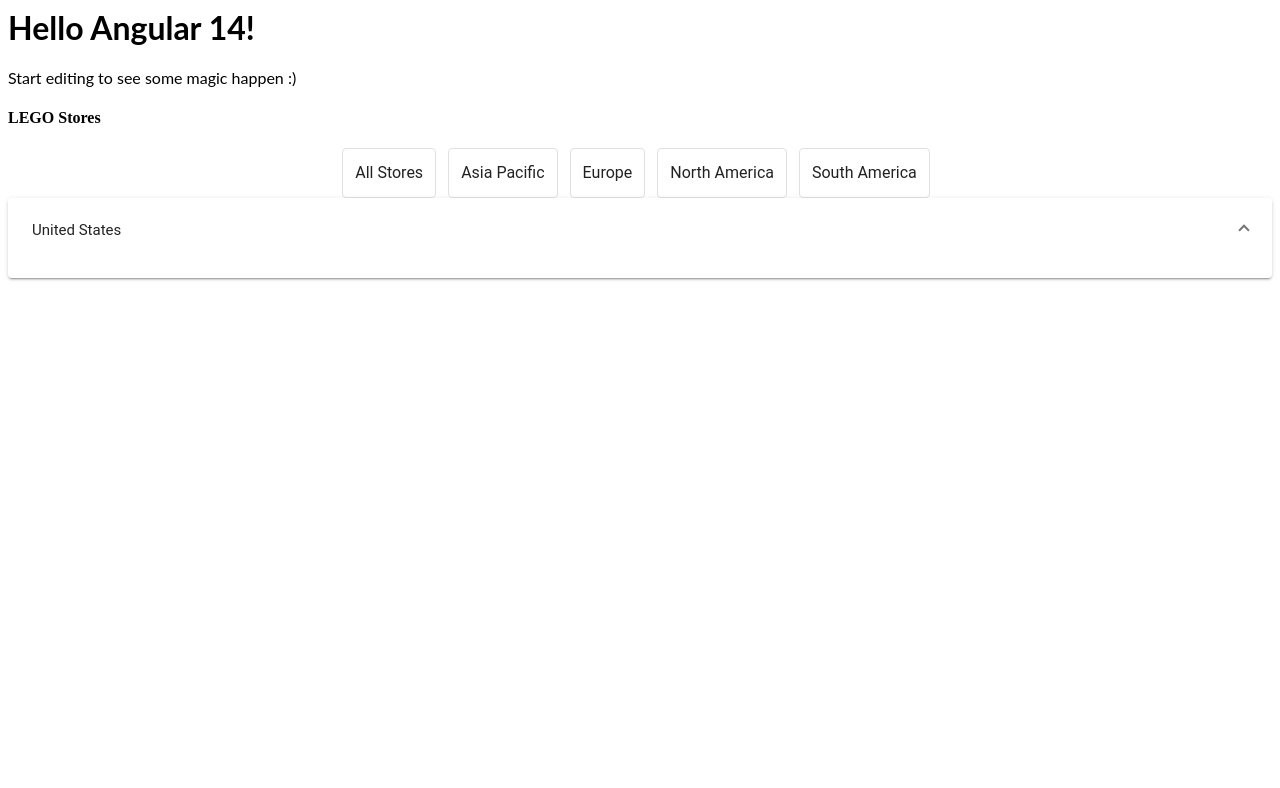
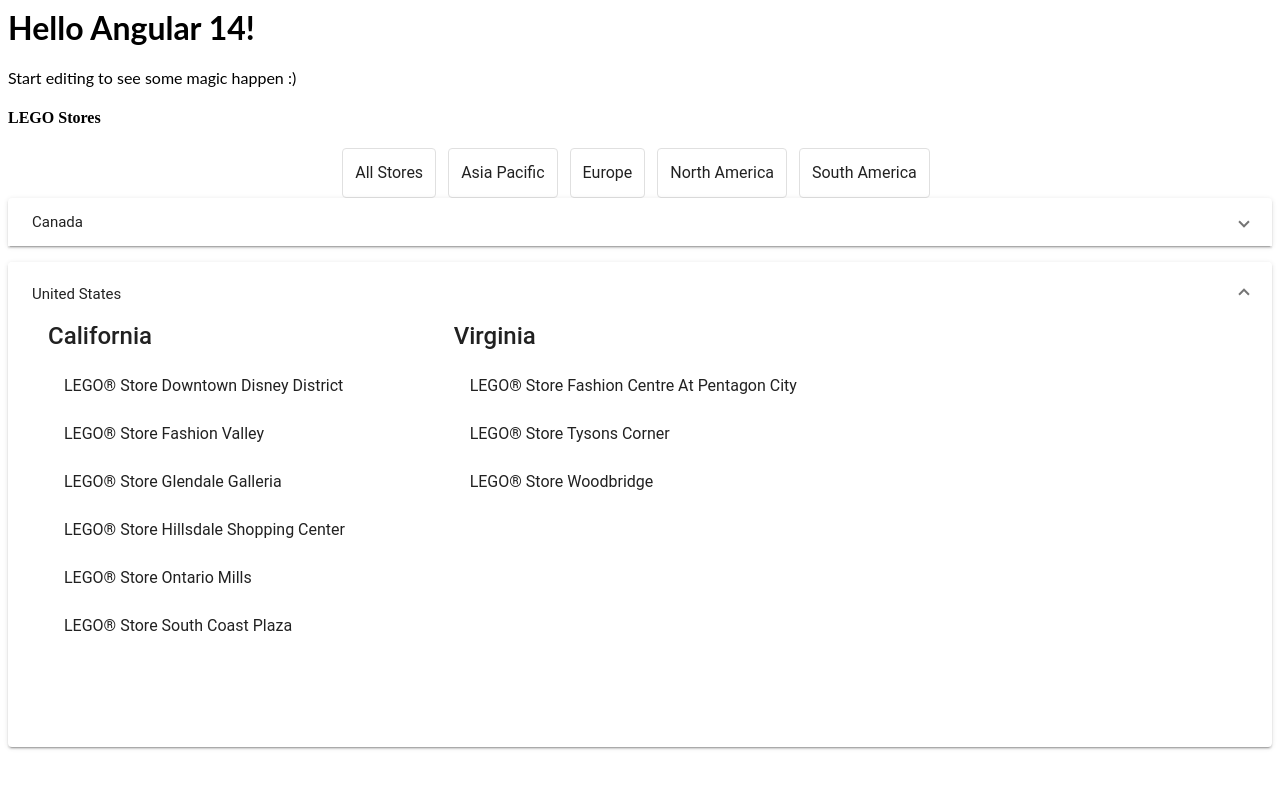
Before and after one commit to followsclosely/bricks-angular, an Angular app: page / in a window 1280 px wide. Both pictures are taken after a click on the button "United States". Shown: the top 788 px of the page. Built offline with nearby package versions, Linux system fonts and the light colour scheme.

Commit message:
5 files modified

```diff
--- a/src/app/app.component.css
+++ b/src/app/app.component.css
@@ -10,3 +10,8 @@
 .mat-form-field + .mat-form-field {
   margin-left: 8px;
 }
+
+mat-card {
+  width: 100%;
+  height: calc(100%);
+}
--- a/src/app/app.component.html
+++ b/src/app/app.component.html
@@ -14,10 +14,33 @@
 </div>
 
 <mat-accordion class="example-headers-align" multi>
-  <mat-expansion-panel>
+  <mat-expansion-panel *ngFor="let country of franchises">
     <mat-expansion-panel-header>
-      <mat-panel-title>United States</mat-panel-title>
+      <mat-panel-title>{{country.name}}</mat-panel-title>
     </mat-expansion-panel-header>
+    <div *ngIf="country.franchises">
+      <mat-list role="list">
+        <mat-list-item *ngFor="let franchise of country.franchises">
+          {{franchise.name}}
+        </mat-list-item>
+      </mat-list>
+    </div>
+    <div *ngIf="country.groups">
+    <mat-grid-list cols="3">
+      <mat-grid-tile *ngFor="let group of country.groups" [colspan]="1" [rowspan]="1">
+        <mat-card class="my-card">
+          <mat-card-title>{{group.name}}</mat-card-title>
+          <mat-card-content>
+            <mat-list role="list">
+              <mat-list-item *ngFor="let franchise of group.franchises">
+                {{franchise.name}}
+              </mat-list-item>
+            </mat-list>
+          </mat-card-content>
+        </mat-card>
+      </mat-grid-tile>
+    </mat-grid-list>
+    </div>
   </mat-expansion-panel>
 </mat-accordion>
 
--- a/src/app/app.component.ts
+++ b/src/app/app.component.ts
@@ -1,7 +1,7 @@
 import { Component, VERSION } from '@angular/core';
 import {FormControl} from '@angular/forms';
 
-import { FranchiseService, FranchiseGroup } from './franchise.service';
+import { FranchiseService, FranchiseGroup, FranchiseByCountry } from './franchise.service';
 
 @Component({
   selector: 'my-app',
@@ -10,7 +10,7 @@
 })
 export class AppComponent  {
   name = 'Angular ' + VERSION.major;
-  franchises : FranchiseGroup[];
+  franchises : FranchiseByCountry[];
 
   stateControl = new FormControl('');
   franchiseControl = new FormControl('');
--- a/src/app/franchise.service.ts
+++ b/src/app/franchise.service.ts
@@ -7,36 +7,63 @@
 }
 
 export interface FranchiseGroup {
-  disabled?: boolean;
   name: string;
   franchises: Franchise[];
 }
 
+export interface FranchiseByCountry {
+  name: string;
+  groups: FranchiseGroup[];
+  franchises: Franchise[];
+}
+
+
 @Injectable()
 export class FranchiseService {
 
-  franchises: FranchiseGroup[] = [
+  franchises: FranchiseByCountry[] = [
     {
-      name: 'California', franchises:[
-        {id: 1, name: 'Downtown Disney District', lastUpdate: new Date() },
-        {id: 1, name: 'Fashion Valley', lastUpdate: new Date() },
-        {id: 1, name: 'Glendale Galleria', lastUpdate: new Date() },
-        {id: 1, name: 'Hillsdale Shopping Center', lastUpdate: new Date() },
-        {id: 1, name: 'Ontario Mills', lastUpdate: new Date() },
-        {id: 1, name: 'South Coast Plaza', lastUpdate: new Date() }
+      name: 'Canada',
+      groups: null,
+      franchises: [
+          {id: 1, name: 'LEGO® Store Carrefour Laval', lastUpdate: new Date() },
+          {id: 1, name: 'LEGO® Store Cf Rideau Centre', lastUpdate: new Date() },
+          {id: 1, name: 'LEGO® Store Chinook Center', lastUpdate: new Date() },
+          {id: 1, name: 'LEGO® Store Fairview Mall', lastUpdate: new Date() },
+          {id: 1, name: 'LEGO® Store Fairview Pointe Claire', lastUpdate: new Date() },
+          {id: 1, name: 'LEGO® Store Guilford Town Centre', lastUpdate: new Date() }
       ]
     },
     {
-      name: 'Virginia', franchises:[
-        {id: 1, name: 'Tysons Corner', lastUpdate: new Date() },
-        {id: 1, name: 'Woodbridge', lastUpdate: new Date() }
+      name: 'United States',
+      franchises: null,
+      groups: [
+        {
+          name: 'California',
+          franchises:[
+            {id: 1, name: 'LEGO® Store Downtown Disney District', lastUpdate: new Date() },
+            {id: 1, name: 'LEGO® Store Fashion Valley', lastUpdate: new Date() },
+            {id: 1, name: 'LEGO® Store Glendale Galleria', lastUpdate: new Date() },
+            {id: 1, name: 'LEGO® Store Hillsdale Shopping Center', lastUpdate: new Date() },
+            {id: 1, name: 'LEGO® Store Ontario Mills', lastUpdate: new Date() },
+            {id: 1, name: 'LEGO® Store South Coast Plaza', lastUpdate: new Date() }
+          ]
+        },
+        {
+          name: 'Virginia',
+          franchises:[
+            {id: 1, name: 'LEGO® Store Fashion Centre At Pentagon City', lastUpdate: new Date() },
+            {id: 1, name: 'LEGO® Store Tysons Corner', lastUpdate: new Date() },
+            {id: 1, name: 'LEGO® Store Woodbridge', lastUpdate: new Date() }
+          ]
+        }
       ]
-    }];
-
+    }
+  ];
 
   constructor() { }
 
-  getFranchises(): FranchiseGroup[] {
+  getFranchises(): FranchiseByCountry[] {
     return this.franchises;
   }
 }
```
Also changed, not shown: src/app/app.module.ts (+7 -1 lines).
